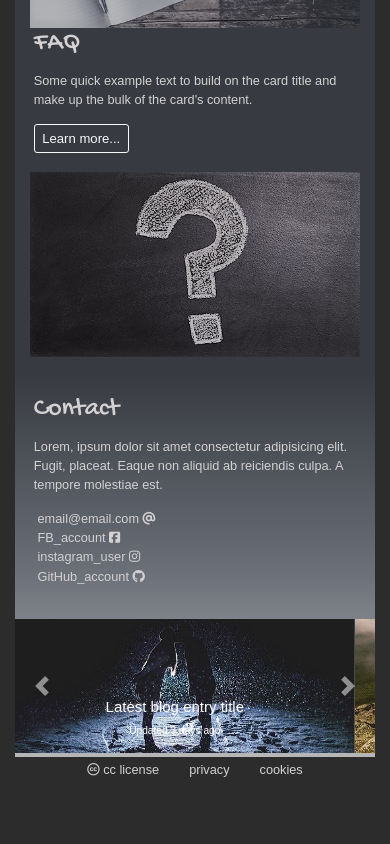
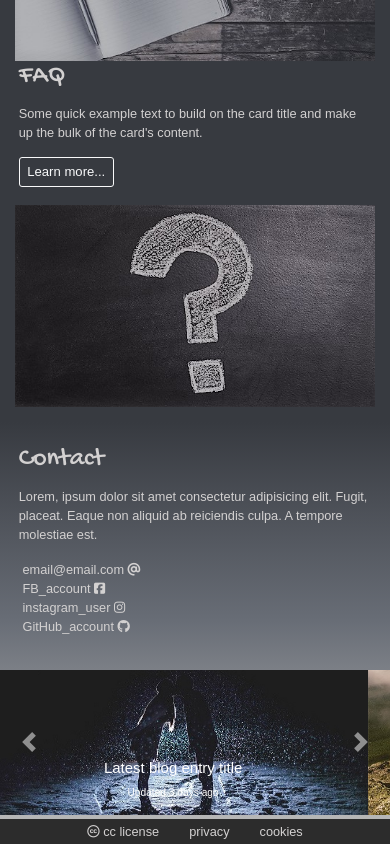
Before and after one commit to silviapio/M4_home_bootstrap, a website: page index.html in a window 390 px wide. Shown: the part 998-1842 px from the top of the page. Before the commit the page ends 1780 px from the top, so only its background shows below. Drawn offline with nearby package versions, Linux system fonts and the light colour scheme; a web font is replaced by a local one.

Commit message:
responsive padding on general div container

```diff
--- a/index.html
+++ b/index.html
@@ -50,7 +50,7 @@
     </div> <!-- close modal dialog -->
   </div> <!-- close modal -->
   <!-- Initial container fluid for everything except footer -->
-  <div class="container-fluid">
+  <div class="container-fluid" id="generalContainer">
     <!-- Navbar -->
     <nav class="navbar navbar-expand-md">
       <div class="container-fluid"> <!-- optional container-fluid to manage the elements inside the navbar -->
--- a/src/scss/custom.scss
+++ b/src/scss/custom.scss
@@ -35,6 +35,12 @@ $success: $dark-2;
     label,
     a {
         color: $dark-4;
+    }
+}
+
+#generalContainer {
+    @include media-breakpoint-down(sm) {
+        padding: 0;
     }
 }
 
```
Also changed, not shown: src/css/custom.css.
